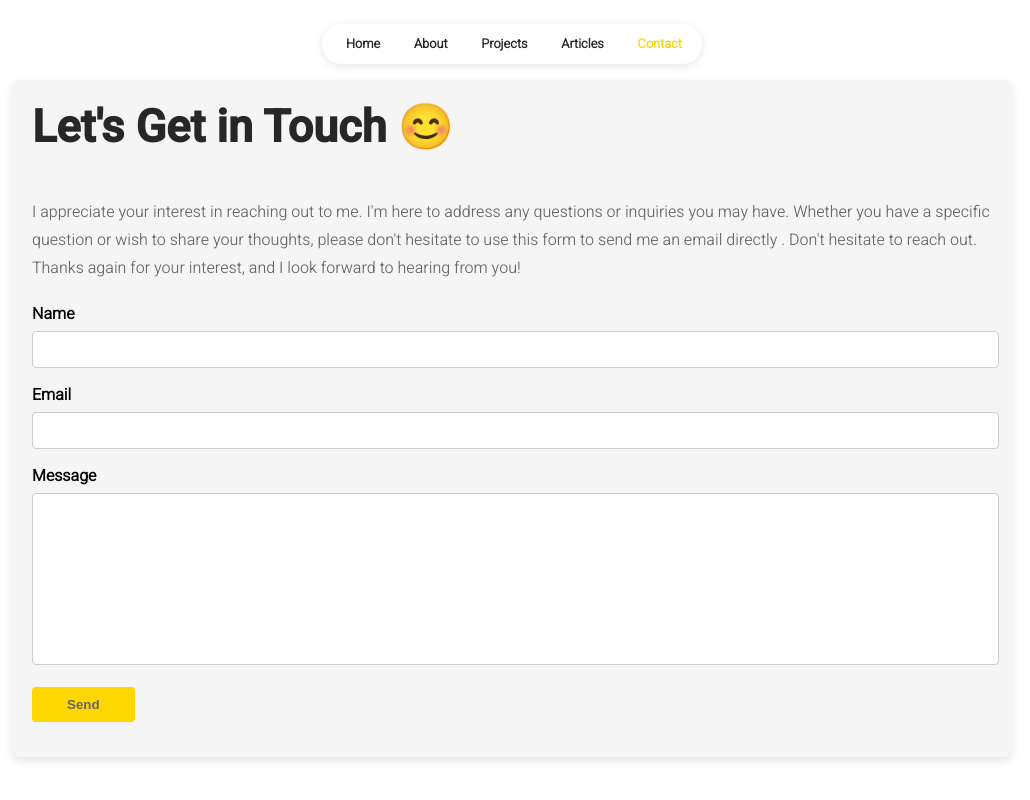
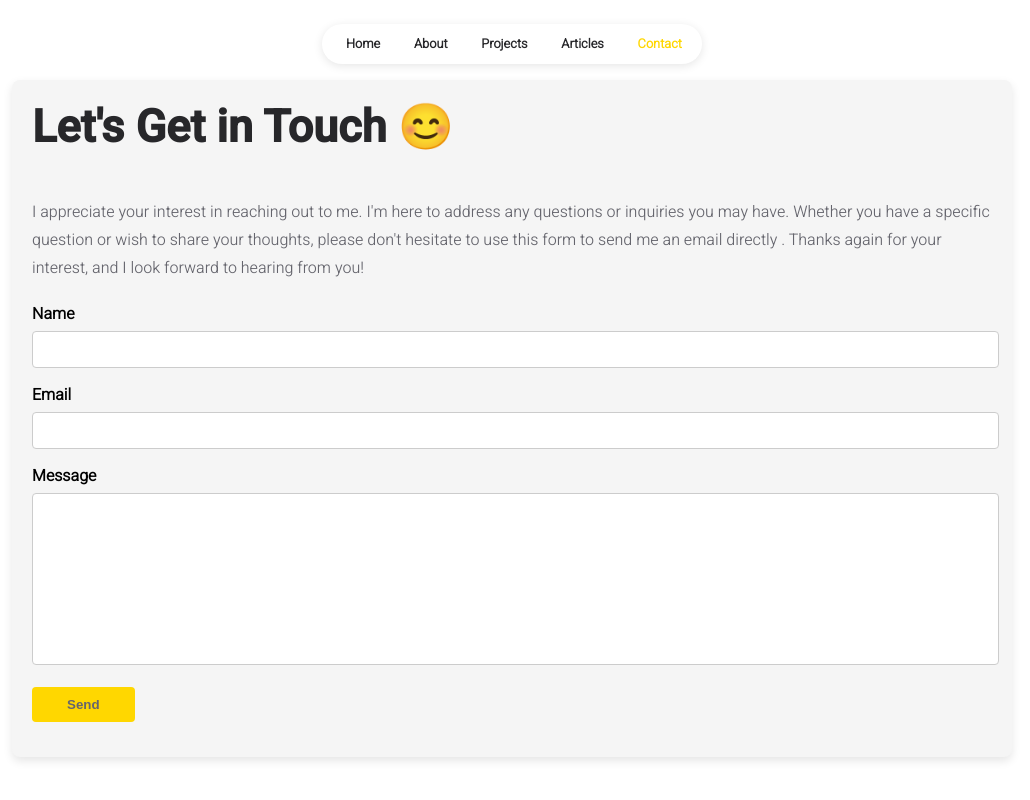
Before and after one commit to Khaled6120/My-Portfolio, a React (Create React App) app: page /contact in a window 1280 px wide. Shown: the top 800 px of the page, without its empty margins (128-1158 px from the left). Built offline with nearby package versions, Linux system fonts and the light colour scheme.

Commit message:
Update contact.jsx

```diff
--- a/src/pages/contact.jsx
+++ b/src/pages/contact.jsx
@@ -78,8 +78,7 @@ const Contact = () => {
 							I'm here to address any questions or inquiries you
 							may have. Whether you have a specific question or
 							wish to share your thoughts, please don't hesitate
-							to use this form to send me an email directly .
-							Don't hesitate to reach out. Thanks again for your
+							to use this form to send me an email directly . Thanks again for your
 							interest, and I look forward to hearing from you!
 						</div>
 
```
